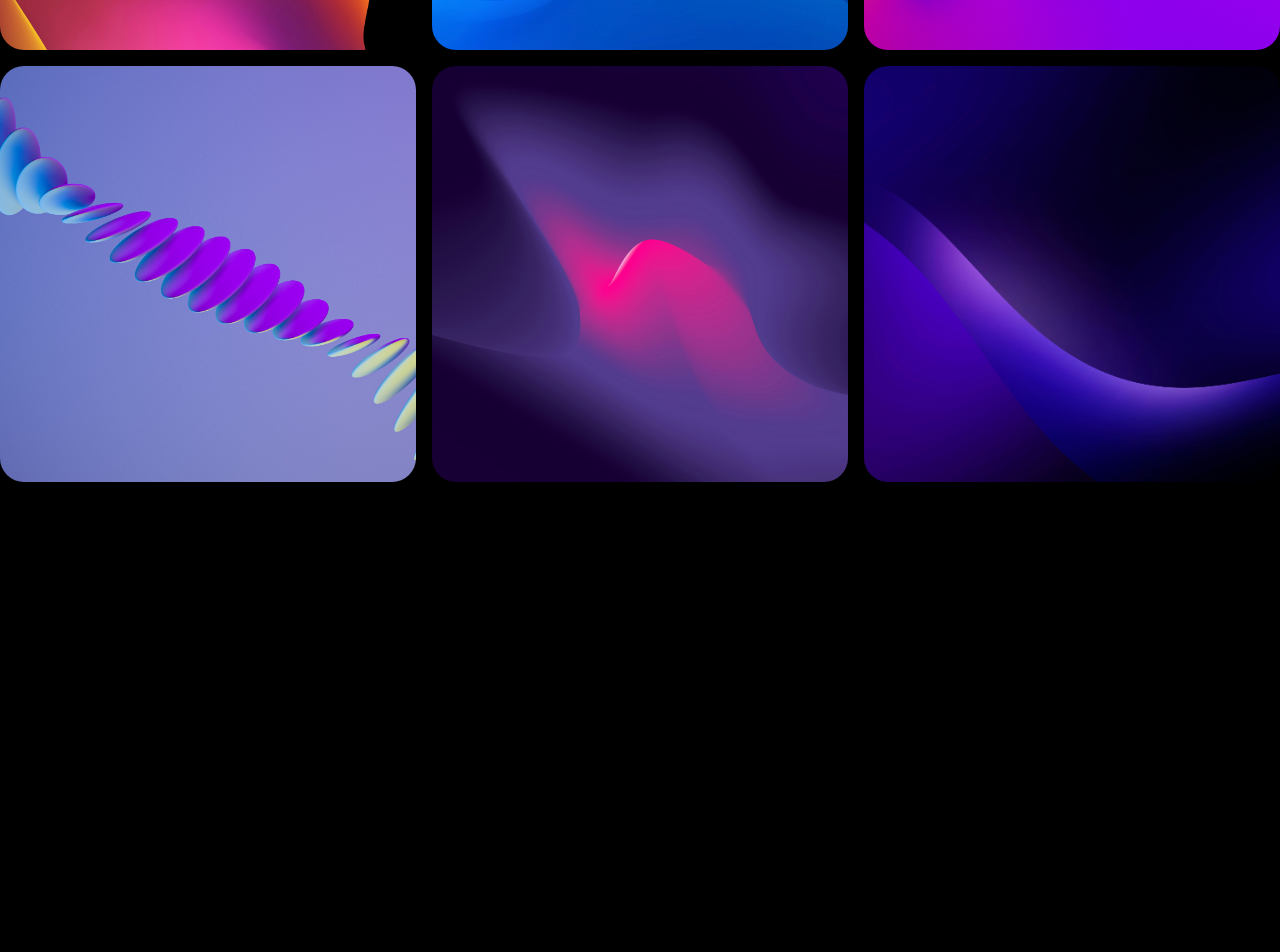
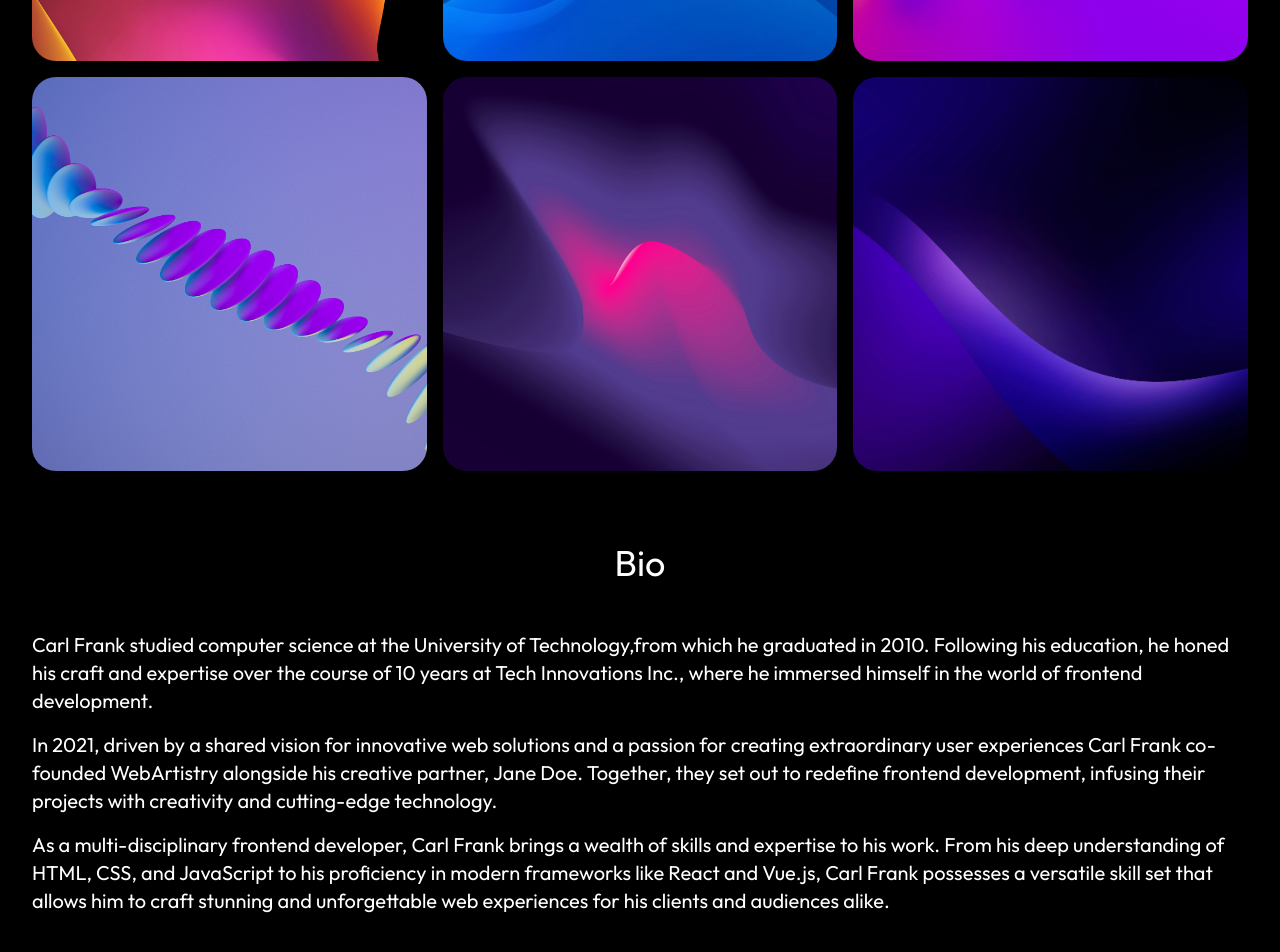
Before and after one commit to rohit-cpp/Personal-Portfolio, a React (Vite) app in the folder portfolio/: page / in a window 1280 px wide. Shown: the part 1350-2302 px from the top of the page. Before the commit the page ends 1832 px from the top, so only its background shows below. Built offline with nearby package versions, Linux system fonts and the light colour scheme.

Commit message:
bio section done

```diff
--- a/portfolio/src/App.jsx
+++ b/portfolio/src/App.jsx
@@ -3,6 +3,7 @@
 import Hero from "./components/Hero";
 import Navbar from "./components/Navbar";
 import Projects from "./components/Projects";
+import Bio from "./components/Bio";
 
 const App = () => {
   return (
@@ -16,6 +17,7 @@
       </div>
       <Navbar />
       <Projects />
+      <Bio />
     </div>
   );
 };
--- /dev/null
+++ b/portfolio/src/components/Bio.jsx
@@ -0,0 +1,23 @@
+import { BIO } from "../constants";
+
+const Bio = () => {
+  return (
+    <div>
+      <section
+        className="flex flex-col justify-around gap-12 m-8 pt-10"
+        id="bio"
+      >
+        <h2 className="text-center text-3xl lg:text-4xl">Bio</h2>
+        <div>
+          {BIO.map((bio, index) => (
+            <p key={index} className=" mb-4 text-lg lg:text-xl">
+              {bio}
+            </p>
+          ))}
+        </div>
+      </section>
+    </div>
+  );
+};
+
+export default Bio;
--- a/portfolio/src/components/Projects.jsx
+++ b/portfolio/src/components/Projects.jsx
@@ -2,7 +2,7 @@
 import { MdArrowOutward } from "react-icons/md";
 const Projects = () => {
   return (
-    <section className="pt-20" id="projects">
+    <section className="pt-20 m-8" id="projects">
       <h2 className="mb-8 text-center text-3xl lg:text-4xl">Projects</h2>
       <div className="grid grid-cols-1 gap-4 md:grid-cols-2 lg:grid-cols-3">
         {PROJECTS.map((project) => (
```
